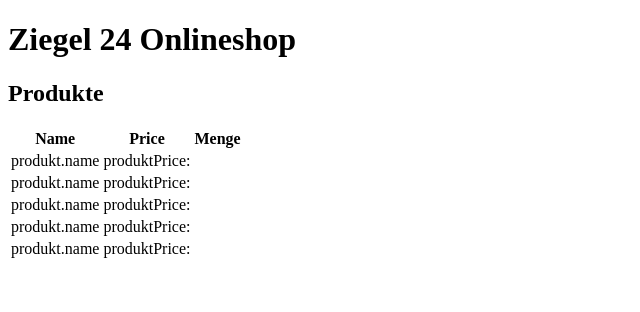
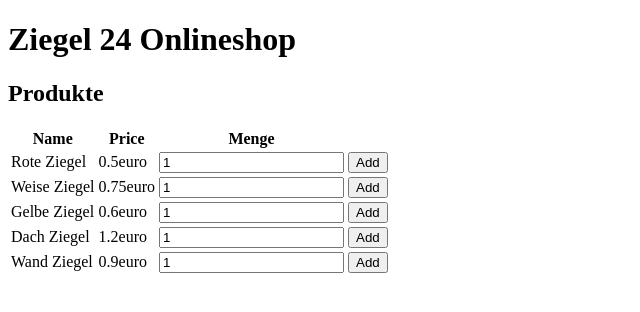
Before and after one commit to Nada-Barakeh/Ziegel_Steine_Online_Shop, a Spring Boot app: page / in a window 1280 px wide. Shown: the top 312 px of the page, without its empty margins (0-640 px from the left). Run offline with Spring Boot 4, Linux system fonts and the light colour scheme.

Commit message:
ShopController + ShopControllerTest + shop.html update

```diff
--- a/src/main/java/de/hhu/pp2/ziegelsteine_online_shop/controller/ShopController.java
+++ b/src/main/java/de/hhu/pp2/ziegelsteine_online_shop/controller/ShopController.java
@@ -1,11 +1,16 @@
 package de.hhu.pp2.ziegelsteine_online_shop.controller;
 
+import de.hhu.pp2.ziegelsteine_online_shop.model.Produkt;
 import de.hhu.pp2.ziegelsteine_online_shop.model.ProduktService;
+import de.hhu.pp2.ziegelsteine_online_shop.model.Warenkorb;
+import jakarta.servlet.http.HttpSession;
 import org.springframework.stereotype.Controller;
 import org.springframework.ui.Model;
-import org.springframework.web.bind.annotation.GetMapping;
+import org.springframework.web.bind.annotation.*;
+import org.springframework.web.context.annotation.SessionScope;
 
 @Controller
+@SessionAttributes({"korb"})
 public class ShopController {
 
     private final ProduktService service;
@@ -14,12 +19,38 @@ public class ShopController {
         this.service=service;
     }
 
+    @ModelAttribute("korb")
+    public Warenkorb init(){
+        return new Warenkorb();
+    }
+
     @GetMapping
     public String displayProdukten(Model model){
         model.addAttribute("produkten",service.allProducts());
         return "shop";
     }
 
+    //produkt zu Warenkorp addieren
+    @PostMapping("/add")
+    public String add(@RequestParam Long id , @RequestParam(defaultValue = "1") int quantity,
+                      @ModelAttribute("korb") Warenkorb korb){
+     //  Warenkorb korb =(Warenkorb)session.getAttribute("warenkorb");
+       //falls den korb leer ist soll ein nuees korb erzeugen
+       // if(korb == null){
+         //   korb = new Warenkorb();
+       // }
+        //produkt von ProduktService mit seinem id bringen:
+         Produkt prod=service.findById(id);
+          if(prod == null){
+              return "redirect:/";
+          }
+        //produkt addieren:
+         korb.addItem(service.findById(id), quantity);
+
+
+        return "redirect:/";
+
+    }
 
 
 
--- a/src/main/resources/templates/shop.html
+++ b/src/main/resources/templates/shop.html
@@ -19,17 +19,21 @@
     </tr>
 
     <tr th:each="produkt :${produkten}">
-        <td th:text=${"produkt.name"}>produktName:</td>
-        <td th:value="${produkt.price} + 'euro' ">produktPrice:</td>
+        <td th:text="${produkt.name}">produktName:</td>
+        <td th:text="${produkt.price} + 'euro' ">produktPrice:</td>
+
+        <form method="post" action="/add">
+        <td>
+            <input type="hidden" name="id" th:value="${produkt.id}">
+            <input type="number" name="menge" value="1" min="1">
+        </td>
 
 
-
-
+           <td> <button type="submit">Add</button>
+           </td>
+        </form>
 
     </tr>
-
-
-
 
 </table>
 
```
Also changed, not shown: src/main/java/de/hhu/pp2/ziegelsteine_online_shop/model/ProduktService.java (+9 -0 lines), src/main/resources/templates/egal.html (added), 1 other file.
